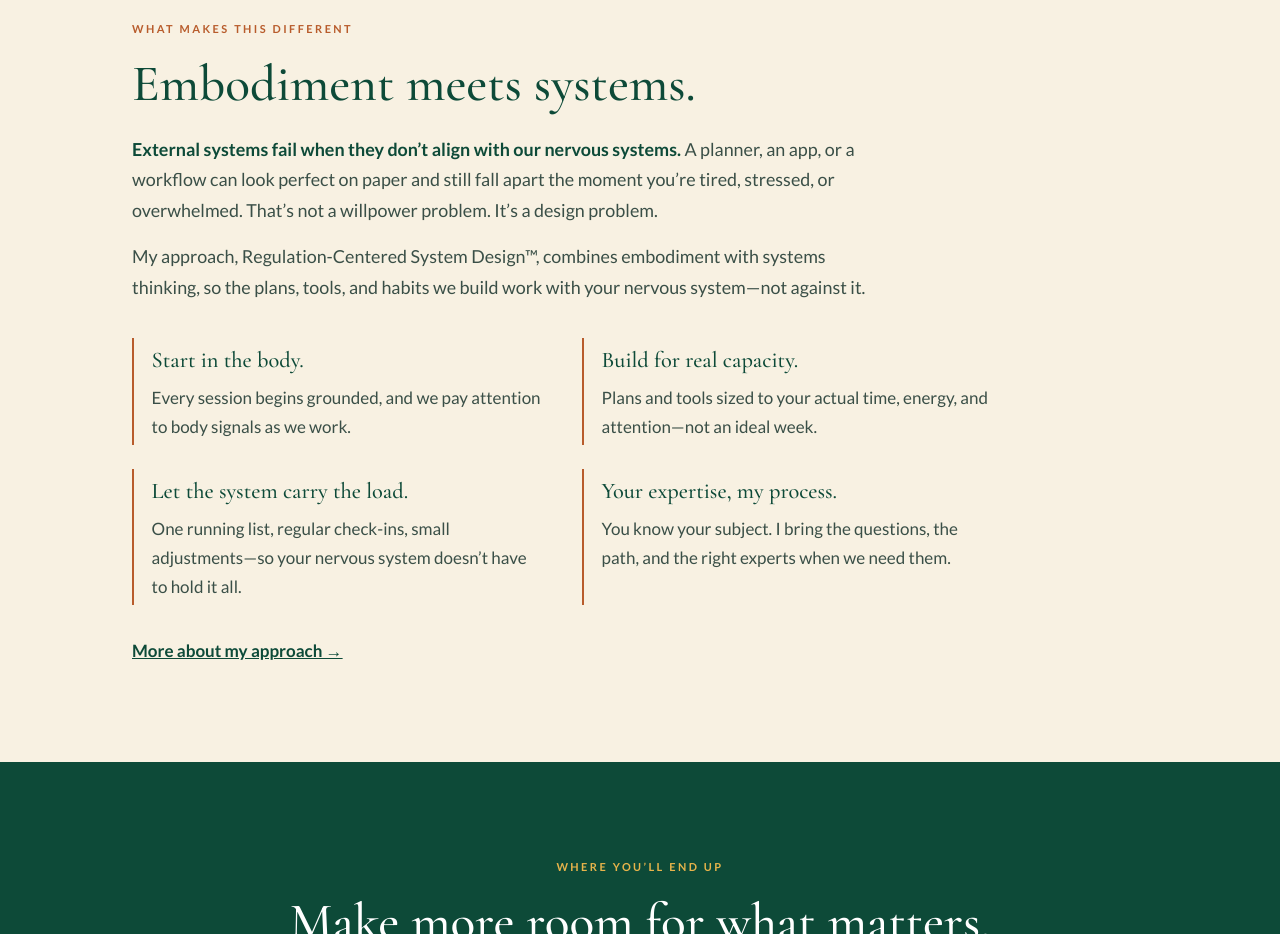
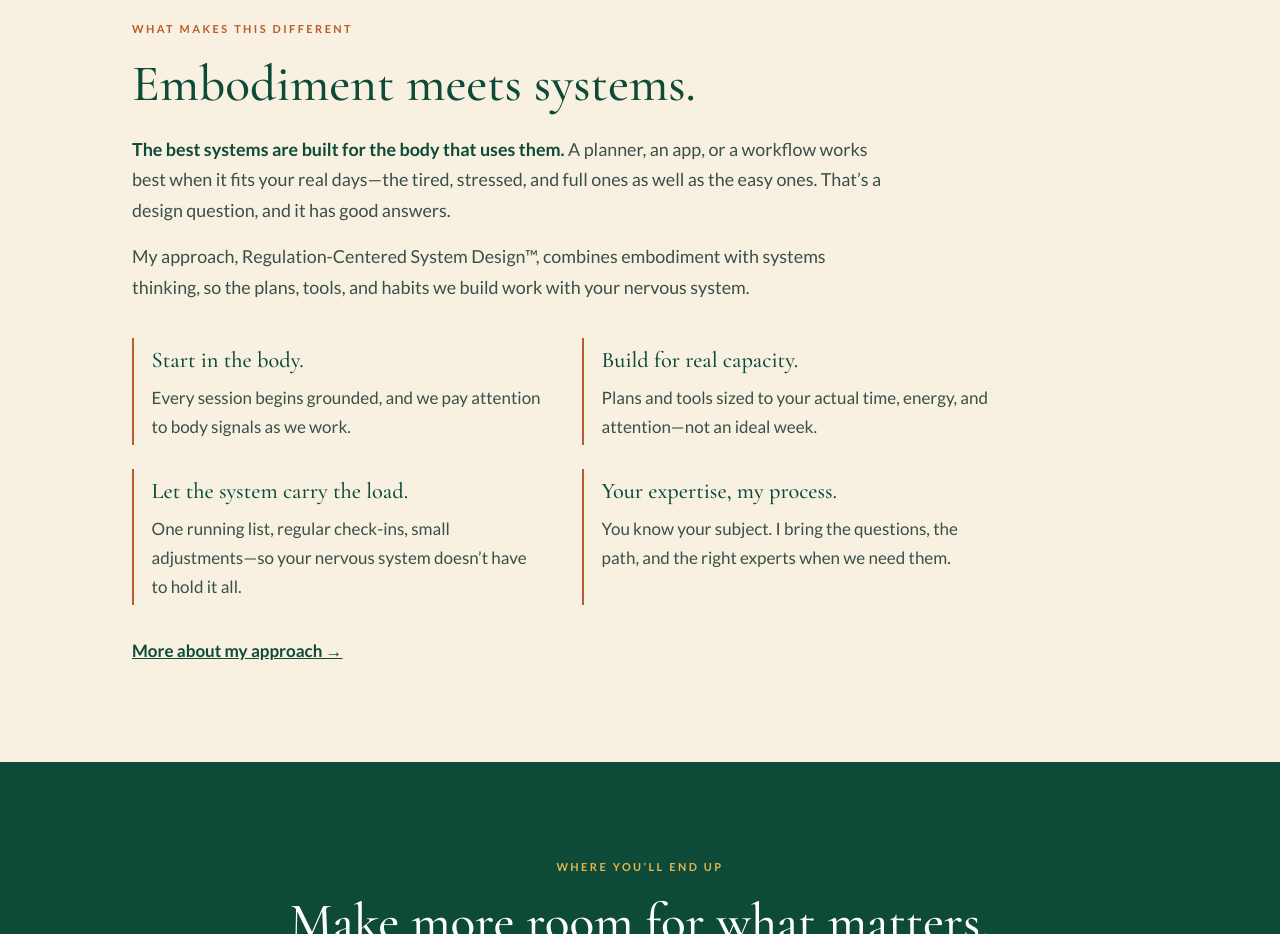
Before and after one commit to ignitehealingai/embodiedworksolutions, a plain HTML site: page index.html in a window 1280 px wide. Shown: the part 1760-2694 px from the top of the page. Drawn offline with nearby package versions, Linux system fonts and the light colour scheme.

Commit message:
Home: positive framing for the RCSD core line
Co-Authored-By: Claude Opus 5.5 <noreply@anthropic.com>
Claude-Session: https://claude.ai/code/session_01PViRx94FvAMnKPEn4FoKMo

```diff
--- a/index.html
+++ b/index.html
@@ -424,8 +424,8 @@
   <div class="wrap">
     <p class="eyebrow">What makes this different</p>
     <h2>Embodiment meets systems.</h2>
-    <p class="lede"><strong>External systems fail when they don’t align with our nervous systems.</strong> A planner, an app, or a workflow can look perfect on paper and still fall apart the moment you’re tired, stressed, or overwhelmed. That’s not a willpower problem. It’s a design problem.</p>
-    <p class="lede">My approach, Regulation-Centered System Design™, combines embodiment with systems thinking, so the plans, tools, and habits we build work with your nervous system—not against it.</p>
+    <p class="lede"><strong>The best systems are built for the body that uses them.</strong> A planner, an app, or a workflow works best when it fits your real days—the tired, stressed, and full ones as well as the easy ones. That’s a design question, and it has good answers.</p>
+    <p class="lede">My approach, Regulation-Centered System Design™, combines embodiment with systems thinking, so the plans, tools, and habits we build work with your nervous system.</p>
     <ul class="pillars">
       <li><strong>Start in the body.</strong>Every session begins grounded, and we pay attention to body signals as we work.</li>
       <li><strong>Build for real capacity.</strong>Plans and tools sized to your actual time, energy, and attention—not an ideal week.</li>
```
